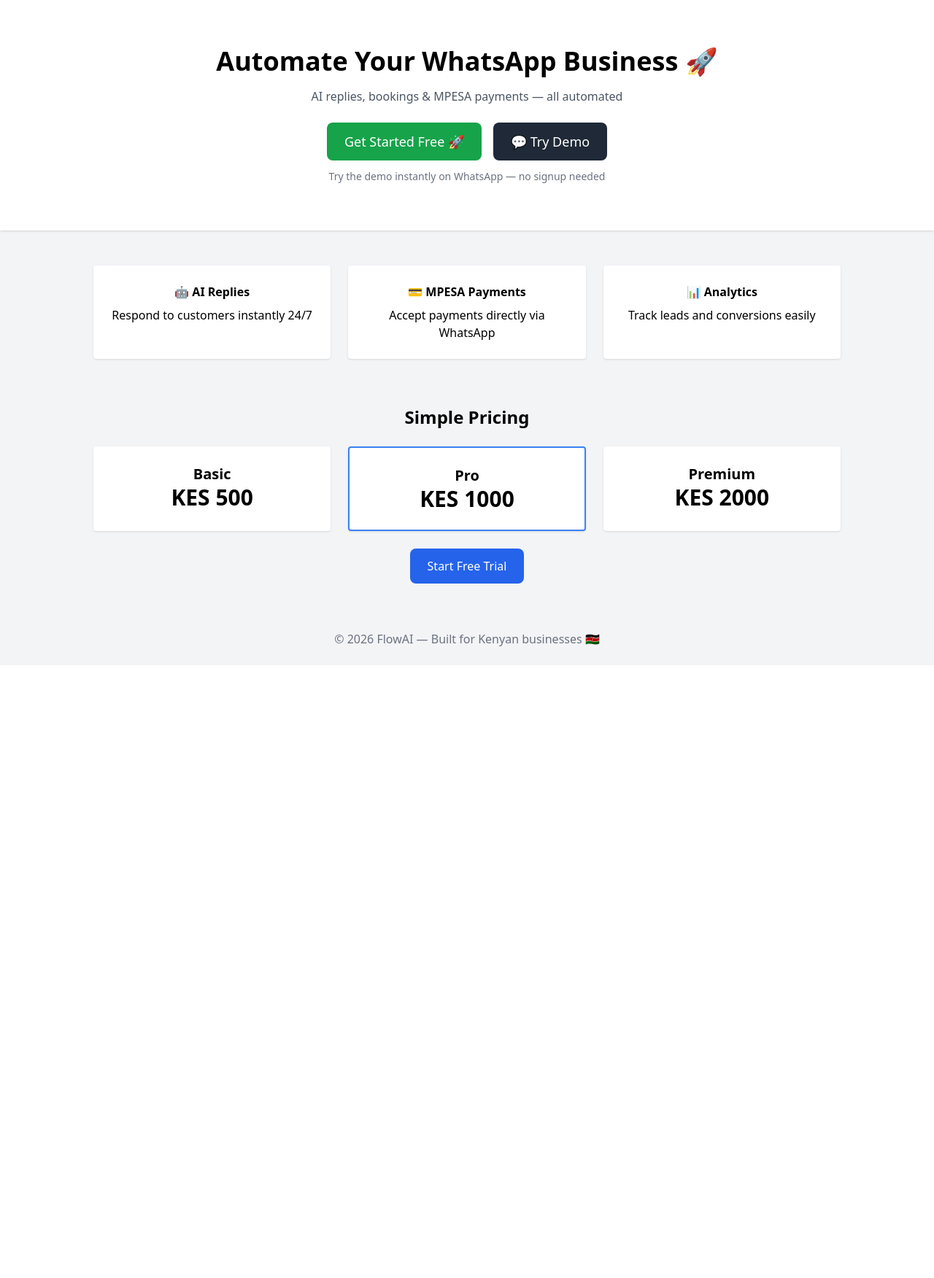
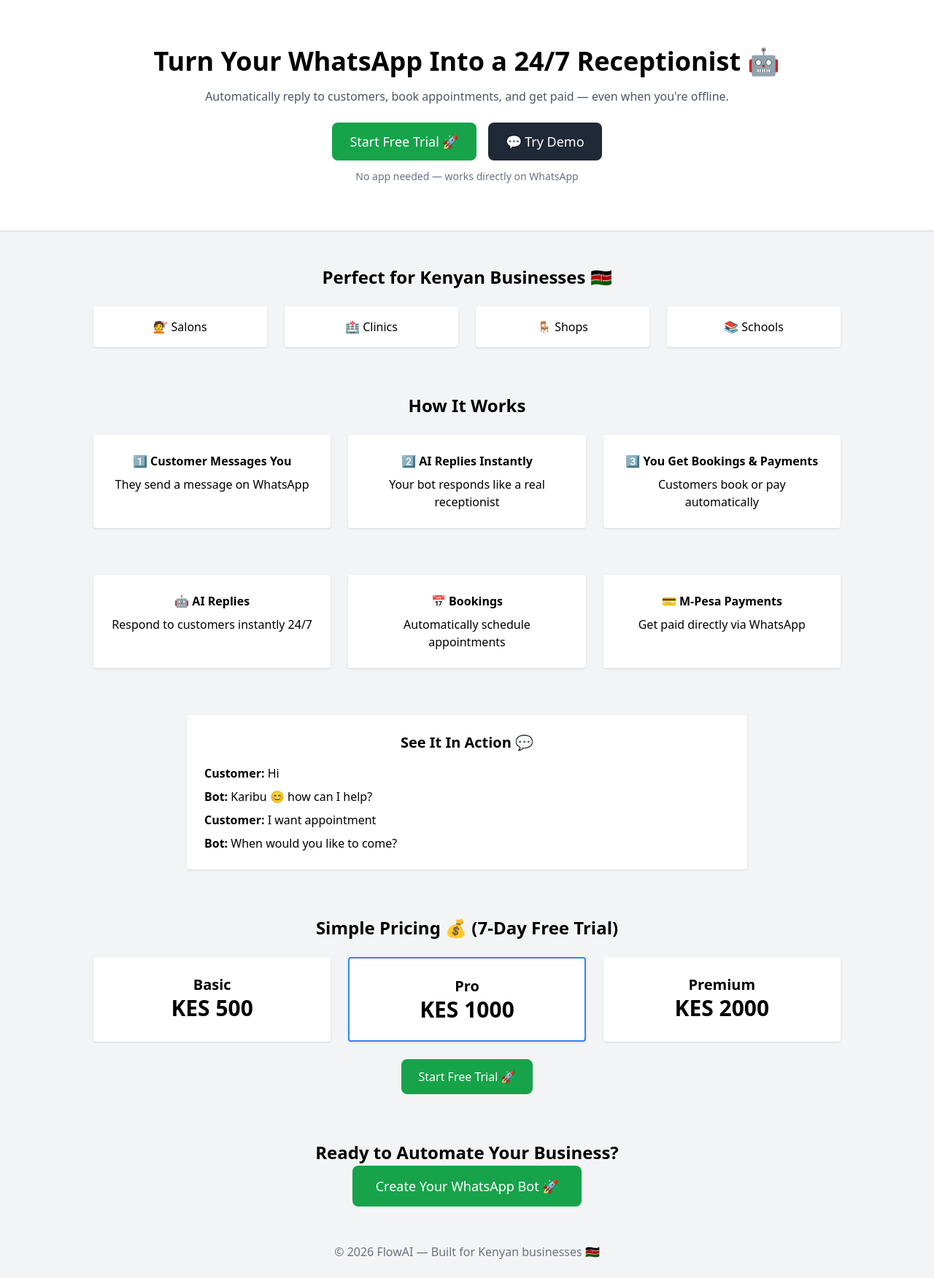
Before and after one commit to rachaelwanja/whatsapp-ai-bot-254, a Flask app: page / in a window 1280 px wide. Shown: the whole page at 73% size. Before the commit the page ends 886 px from the top, so only its background shows below. Run offline with Flask 3, Linux system fonts and the light colour scheme; some libraries are stand-ins or nearby versions.

Commit message:
Update index.html

```diff
--- a/templates/index.html
+++ b/templates/index.html
@@ -1,7 +1,7 @@
 <!DOCTYPE html>
 <html>
 <head>
-    <title>FlowAI - WhatsApp AI for Businesses</title>
+    <title>FlowAI — WhatsApp Receptionist for Businesses</title>
     <script src="https://cdn.tailwindcss.com"></script>
 </head>
 
@@ -10,37 +10,81 @@
 <!-- HERO -->
 <div class="bg-white py-16 text-center shadow">
     <h1 class="text-4xl font-bold mb-4">
-        Automate Your WhatsApp Business 🚀
+        Turn Your WhatsApp Into a 24/7 Receptionist 🤖
     </h1>
 
     <p class="text-gray-600 mb-6">
-        AI replies, bookings & MPESA payments — all automated
+        Automatically reply to customers, book appointments, and get paid — even when you're offline.
     </p>
 
     <div class="flex justify-center gap-4">
 
-        <!-- LOGIN -->
-        <a href="/login"
-           class="bg-green-600 text-white px-6 py-3 rounded-lg text-lg">
-            Get Started Free 🚀
+        <!-- CTA -->
+        <a href="/signup"
+           class="bg-green-600 hover:bg-green-700 text-white px-6 py-3 rounded-lg text-lg">
+            Start Free Trial 🚀
         </a>
 
-        <!-- DEMO BUTTON -->
+        <!-- DEMO -->
         <a href="https://wa.me/14155238886?text=menu"
            target="_blank"
-           class="bg-gray-800 text-white px-6 py-3 rounded-lg text-lg">
+           class="bg-gray-800 hover:bg-gray-900 text-white px-6 py-3 rounded-lg text-lg">
             💬 Try Demo
         </a>
 
     </div>
 
     <p class="text-sm text-gray-500 mt-3">
-        Try the demo instantly on WhatsApp — no signup needed
+        No app needed — works directly on WhatsApp
     </p>
 </div>
 
+<!-- WHO IT’S FOR -->
+<div class="max-w-5xl mx-auto mt-12 text-center">
+
+    <h2 class="text-2xl font-bold mb-6">
+        Perfect for Kenyan Businesses 🇰🇪
+    </h2>
+
+    <div class="grid grid-cols-2 md:grid-cols-4 gap-6">
+
+        <div class="bg-white p-4 rounded shadow">💇 Salons</div>
+        <div class="bg-white p-4 rounded shadow">🏥 Clinics</div>
+        <div class="bg-white p-4 rounded shadow">🪑 Shops</div>
+        <div class="bg-white p-4 rounded shadow">📚 Schools</div>
+
+    </div>
+
+</div>
+
+<!-- HOW IT WORKS -->
+<div class="max-w-5xl mx-auto mt-16 text-center">
+
+    <h2 class="text-2xl font-bold mb-6">How It Works</h2>
+
+    <div class="grid grid-cols-1 md:grid-cols-3 gap-6">
+
+        <div class="bg-white p-6 rounded shadow">
+            <h3 class="font-bold mb-2">1️⃣ Customer Messages You</h3>
+            <p>They send a message on WhatsApp</p>
+        </div>
+
+        <div class="bg-white p-6 rounded shadow">
+            <h3 class="font-bold mb-2">2️⃣ AI Replies Instantly</h3>
+            <p>Your bot responds like a real receptionist</p>
+        </div>
+
+        <div class="bg-white p-6 rounded shadow">
+            <h3 class="font-bold mb-2">3️⃣ You Get Bookings & Payments</h3>
+            <p>Customers book or pay automatically</p>
+        </div>
+
+    </div>
+
+</div>
+
 <!-- FEATURES -->
-<div class="max-w-5xl mx-auto mt-12 grid grid-cols-3 gap-6">
+<div class="max-w-5xl mx-auto mt-16 grid grid-cols-1 md:grid-cols-3 gap-6">
 
     <div class="bg-white p-6 rounded shadow text-center">
         <h3 class="font-bold mb-2">🤖 AI Replies</h3>
@@ -48,23 +92,39 @@
     </div>
 
     <div class="bg-white p-6 rounded shadow text-center">
-        <h3 class="font-bold mb-2">💳 MPESA Payments</h3>
-        <p>Accept payments directly via WhatsApp</p>
+        <h3 class="font-bold mb-2">📅 Bookings</h3>
+        <p>Automatically schedule appointments</p>
     </div>
 
     <div class="bg-white p-6 rounded shadow text-center">
-        <h3 class="font-bold mb-2">📊 Analytics</h3>
-        <p>Track leads and conversions easily</p>
+        <h3 class="font-bold mb-2">💳 M-Pesa Payments</h3>
+        <p>Get paid directly via WhatsApp</p>
     </div>
+
+</div>
+
+<!-- LIVE EXAMPLE -->
+<div class="max-w-3xl mx-auto mt-16 bg-white p-6 rounded shadow">
+
+    <h2 class="text-xl font-bold mb-4 text-center">
+        See It In Action 💬
+    </h2>
+
+    <p class="mb-2"><b>Customer:</b> Hi</p>
+    <p class="mb-2"><b>Bot:</b> Karibu 😊 how can I help?</p>
+    <p class="mb-2"><b>Customer:</b> I want appointment</p>
+    <p><b>Bot:</b> When would you like to come?</p>
 
 </div>
 
 <!-- PRICING -->
 <div class="max-w-5xl mx-auto mt-16 text-center">
 
-    <h2 class="text-2xl font-bold mb-6">Simple Pricing</h2>
+    <h2 class="text-2xl font-bold mb-6">
+        Simple Pricing 💰 (7-Day Free Trial)
+    </h2>
 
-    <div class="grid grid-cols-3 gap-6">
+    <div class="grid grid-cols-1 md:grid-cols-3 gap-6">
 
         <div class="bg-white p-6 rounded shadow">
             <h3 class="text-xl font-bold">Basic</h3>
@@ -83,10 +143,23 @@
 
     </div>
 
-    <!-- LOGIN CTA -->
-    <a href="/login"
-       class="inline-block mt-6 bg-blue-600 text-white px-6 py-3 rounded-lg">
-        Start Free Trial
+    <a href="/signup"
+       class="inline-block mt-6 bg-green-600 hover:bg-green-700 text-white px-6 py-3 rounded-lg">
+        Start Free Trial 🚀
+    </a>
+
+</div>
+
+<!-- FINAL CTA -->
+<div class="text-center mt-16">
+
+    <h2 class="text-2xl font-bold mb-4">
+        Ready to Automate Your Business?
+    </h2>
+
+    <a href="/signup"
+       class="bg-green-600 hover:bg-green-700 text-white px-8 py-4 rounded-lg text-lg">
+        Create Your WhatsApp Bot 🚀
     </a>
 
 </div>
```
